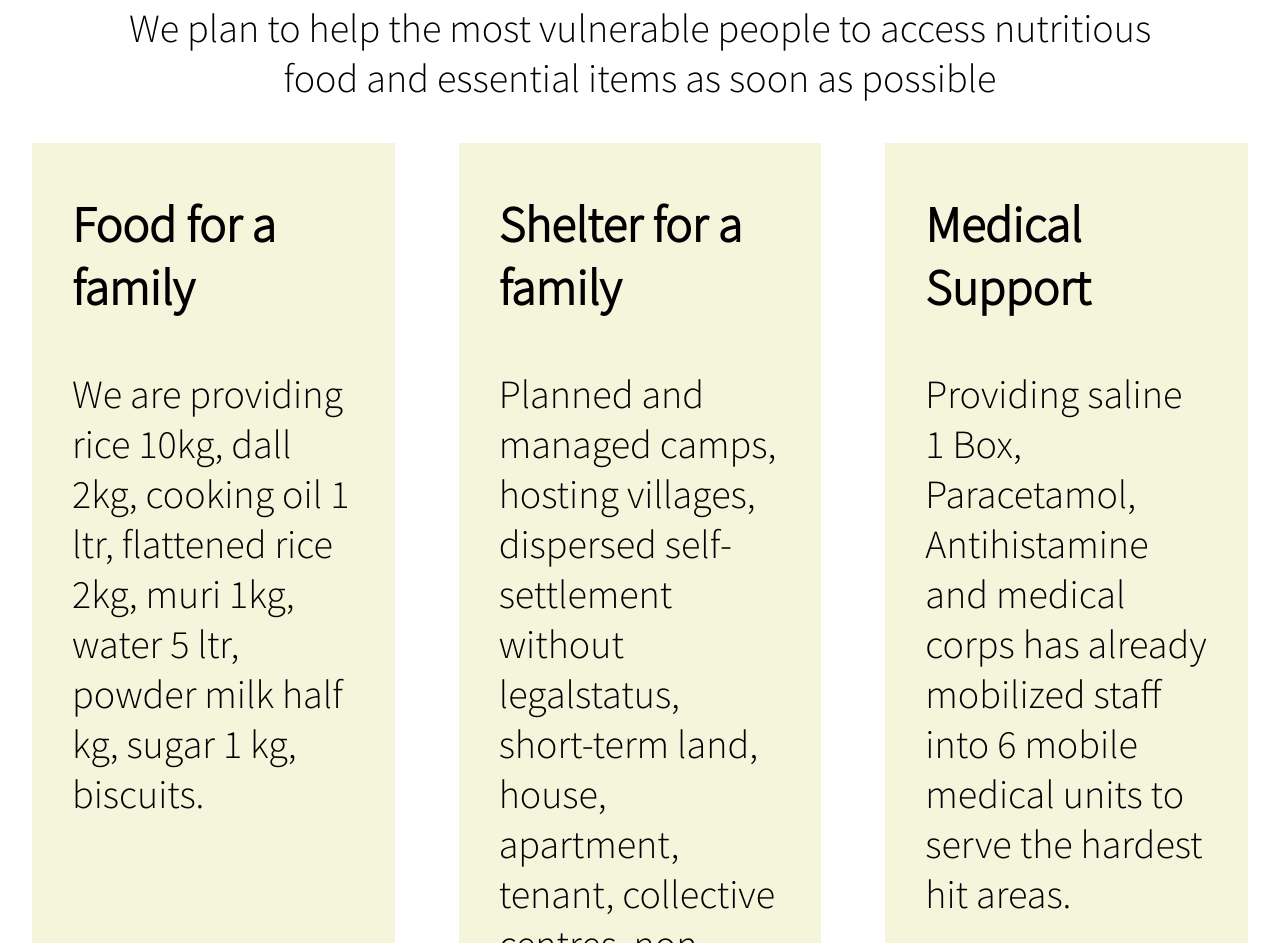
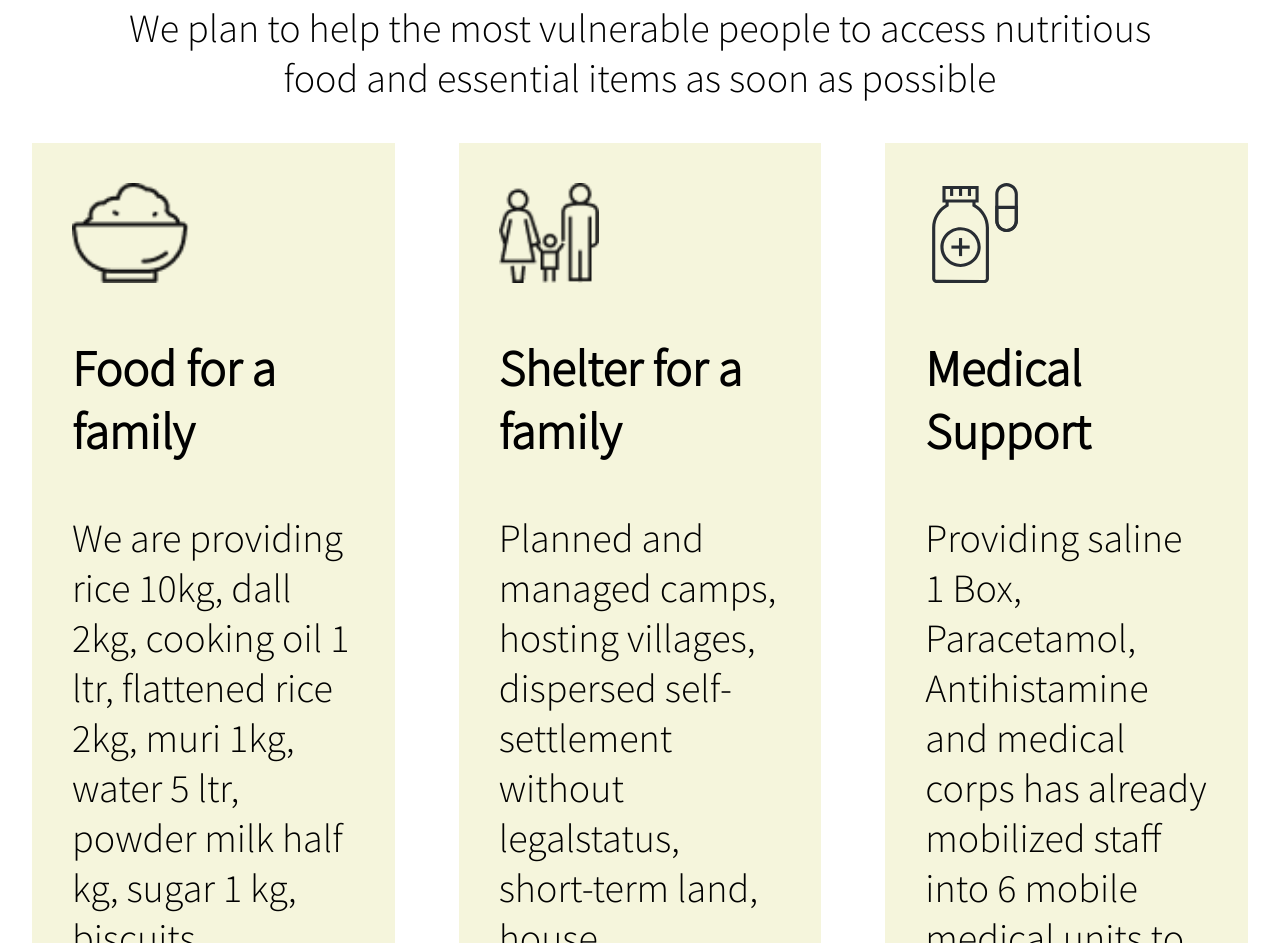
Before and after one commit to Omar-Kaiyum-Nayeem/assignment-1, a plain HTML site: page index.html in a window 1280 px wide. Shown: the part 2937-3880 px from the top of the page. Drawn offline with Linux system fonts and the light colour scheme.

Commit message:
donations plan added

```diff
--- a/index.html
+++ b/index.html
@@ -85,6 +85,7 @@
     </section>
     <section class="flex">
         <div class="our-donate">
+            <img src="icons/food.png" alt="food icon" class="icon-padding">
             <h3 class="plan">Food for a family</h3>
             <p class="our-donate-paragraph"> We are providing rice 10kg, dall 2kg, cooking oil 1 ltr, flattened rice
                 2kg, muri 1kg, water 5 ltr, powder milk half
@@ -92,6 +93,7 @@
         </div>
 
         <div class="our-donate">
+            <img src="icons/shelter.png" alt="shelter icon" class="icon-padding">
             <h3 class="plan">Shelter for a family</h3>
             <p class="our-donate-paragraph">Planned and managed camps, hosting villages, dispersed self-settlement
                 without legalstatus, short-term land, house, apartment, tenant, collective centres, non-functionalpublic
@@ -99,11 +101,15 @@
         </div>
 
         <div class="our-donate">
+            <img src="icons/medicine.svg" alt="medical icon" class="icon-padding">
             <h3 class="plan">Medical Support</h3>
             <p class="our-donate-paragraph"> Providing saline 1 Box, Paracetamol, Antihistamine and medical corps has
                 already mobilized staff into 6 mobile medical units to serve the hardest hit areas.</p>
         </div>
     </section>
+    <section>
+
+    </section>
 </body>
 
 </html>
--- a/style.css
+++ b/style.css
@@ -141,3 +141,8 @@ body {
 .our-donate-paragraph {
     font-size: 40px;
 }
+
+.icon-padding {
+    padding-top: 40px;
+    height: 100px;
+}
```
